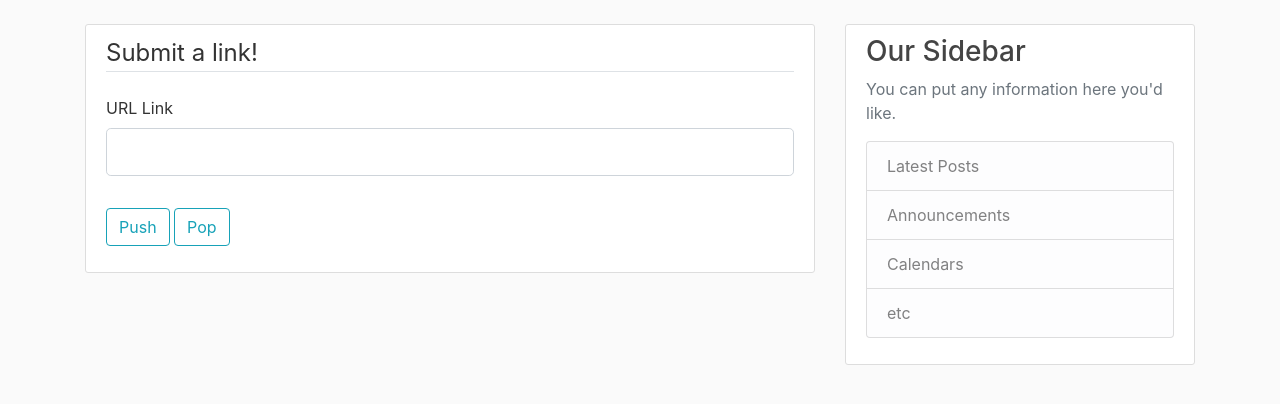
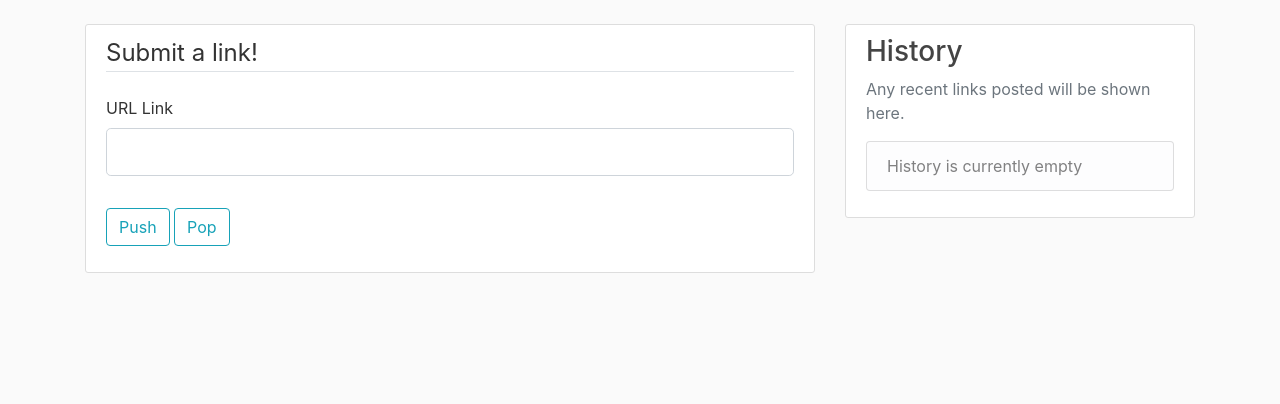
Before and after one commit to Francisco-Ibarra07/QuickExchange, a Flask app: page /home in a window 1280 px wide. Shown: the part 56-460 px from the top of the page. Run offline with Flask 2, Linux system fonts and the light colour scheme; some libraries are stand-ins or nearby versions.

Commit message:
Updated side bar to track history

```diff
--- a/quickexchange/templates/layout.html
+++ b/quickexchange/templates/layout.html
@@ -62,13 +62,19 @@
         </div>
         <div class="col-md-4">
           <div class="content-section">
-            <h3>Our Sidebar</h3>
-            <p class='text-muted'>You can put any information here you'd like.
+            <h3>History</h3>
+            <p class='text-muted'>Any recent links posted will be shown here.
               <ul class="list-group">
-                <li class="list-group-item list-group-item-light">Latest Posts</li>
-                <li class="list-group-item list-group-item-light">Announcements</li>
-                <li class="list-group-item list-group-item-light">Calendars</li>
-                <li class="list-group-item list-group-item-light">etc</li>
+                {% if history %}
+                  {% for url in history %}
+                    <li class="list-group-item list-group-item-light">
+                      <a class="nav-item nav-link" href="{{url}}">{{ url }}</a>
+                    </li>
+                  {% endfor %}
+
+                {% else %}
+                  <li class="list-group-item list-group-item-light">History is currently empty</li>
+                {% endif %}
               </ul>
             </p>
           </div>
```
